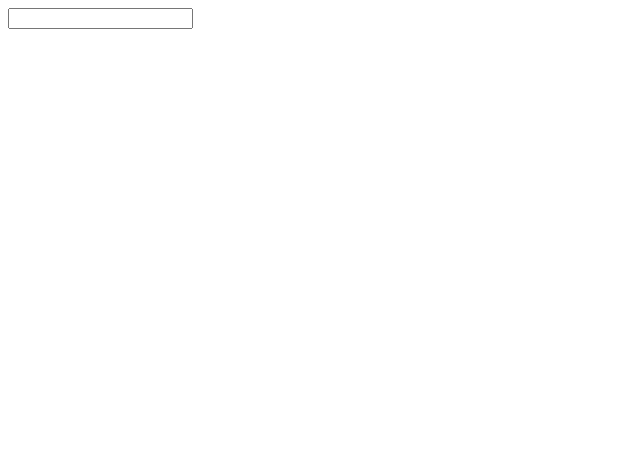
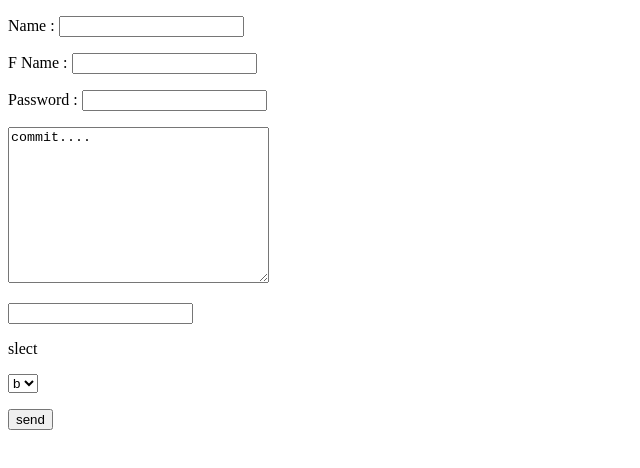
Before and after one commit to mzain42401/practice.html, a plain HTML site: page form.html/index.html in a window 1280 px wide. Shown: the whole page, without its empty margins (0-640 px from the left). Drawn offline with Linux system fonts and the light colour scheme.

Commit message:
Practice

```diff
--- a/form.html/index.html
+++ b/form.html/index.html
@@ -1,14 +1,34 @@
 <!DOCTYPE html>
 <html lang="en">
+
 <head>
     <meta charset="UTF-8">
     <meta http-equiv="X-UA-Compatible" content="IE=edge">
     <meta name="viewport" content="width=device-width, initial-scale=1.0">
     <title>Document</title>
 </head>
+
 <body>
-    <form >
-        <input type="text" name="" id="">
+    <form method="get">
+        <p> Name : <input type="text" name="username"></p>
+        <p>F Name : <input type="text" name="fname"></p>
+        <p>Password : <input type="password"></p>
+        <p><textarea name="textarea" cols="30" rows="10">commit....</textarea></p>
+        <p><input type="" name="" id=""></p>
+        <p>slect</p>
+
+        <select name="options" id="">
+            <option value="option1">a</option>
+            <option value="option2" selected>b</option>
+            <option value="option3">c</option>
+
+        </select>
+
+
+
+
+        <p><input type="submit" name="submit" value="send"></p>
     </form>
 </body>
+
 </html>
```
